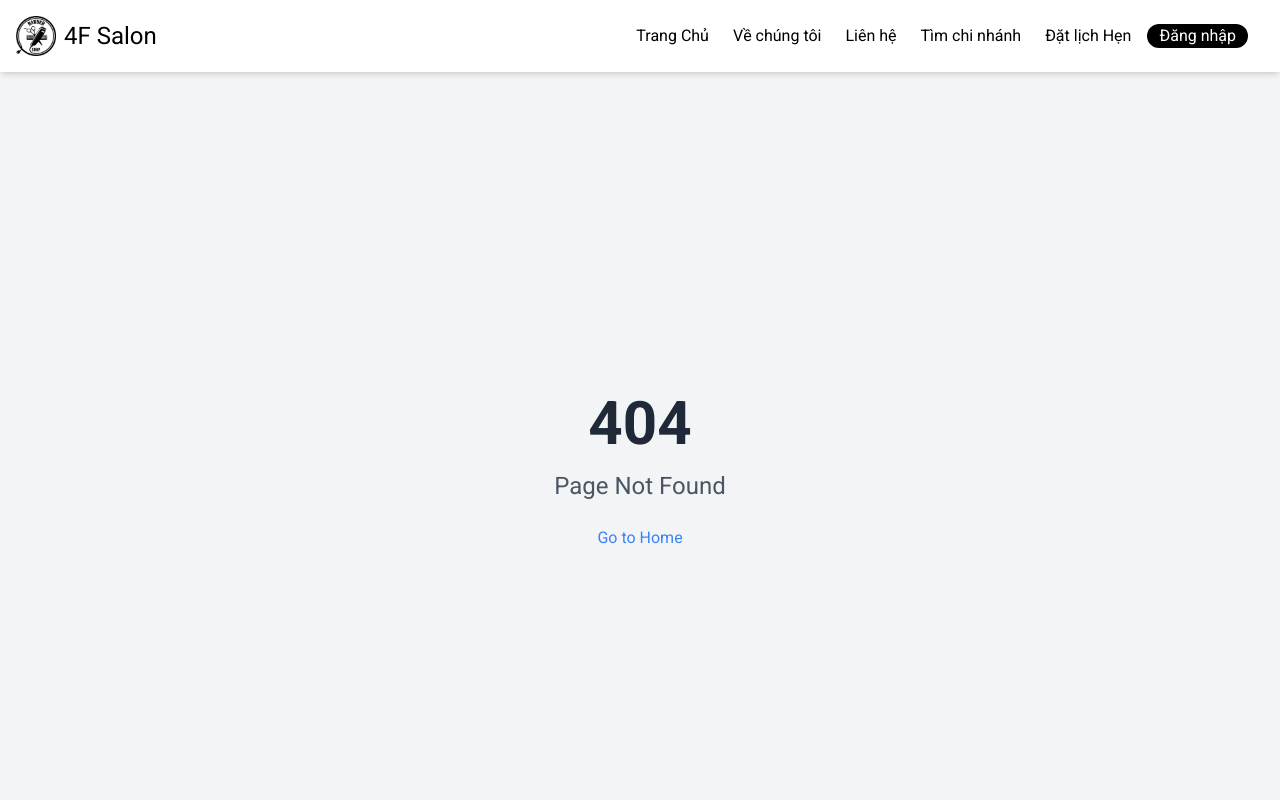
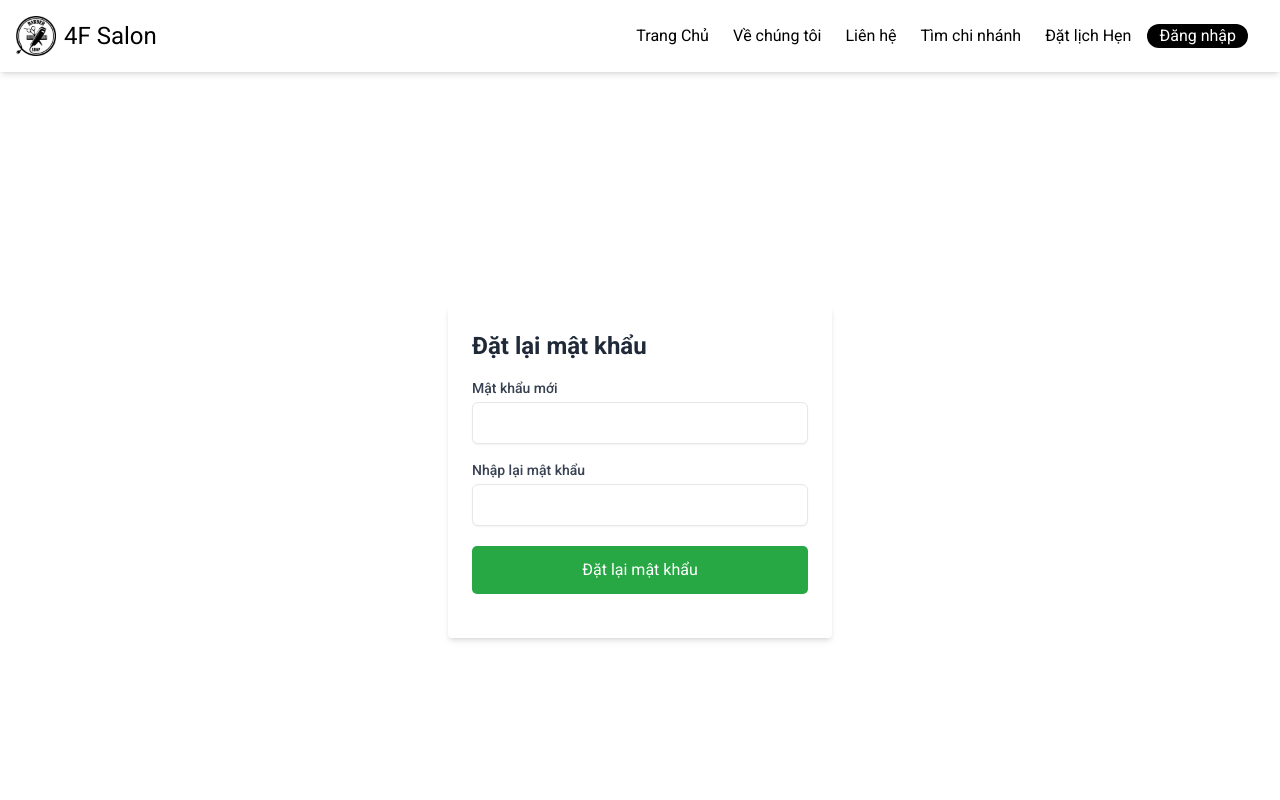
Before and after one commit to hungsinh2k4/4FSalon, a React (Vite) app in the folder Frontend/: page /reset-password in a window 1280 px wide. Shown: the top 800 px of the page. Built offline with nearby package versions, Linux system fonts and the light colour scheme.

Commit message:
forgot-password

```diff
--- a/Frontend/src/customer/App.tsx
+++ b/Frontend/src/customer/App.tsx
@@ -13,6 +13,8 @@ import ChangePassword from "./pages/ChangePassword";
 import FindNearestShop from "./pages/findNearestShop";
 import Appointment from "./pages/appointment";
 import NotFound from "./components/NotFound";
+import { ForgotPassword } from "./components/ForgotPassword";
+import { ResetPassword } from "./components/ResetPassword";
 
 const App: React.FC = () => {
   return (
@@ -30,10 +32,10 @@ const App: React.FC = () => {
             <Route path="/profile" element={<Profile />} />{" "}
             <Route path="/change-password" element={<ChangePassword />} />{" "}
             <Route path="/appointment" element={<Appointment />} />{" "}
-
             <Route path="*" element={<NotFound />} />
+            <Route path="/forgot-password" element={<ForgotPassword />} />
+            <Route path="/reset-password" element={<ResetPassword />} />
             {/* Thêm tuyến đường cho Profile */}
-
           </Routes>
         </main>
         <Footer />
--- a/Frontend/src/customer/components/ForgotPassword.tsx
+++ b/Frontend/src/customer/components/ForgotPassword.tsx
@@ -0,0 +1,51 @@
+import React, { useState } from "react";
+import authService from "../services/authService";
+export const ForgotPassword: React.FC = () => {
+  const [email, setEmail] = useState("");
+  const [message, setMessage] = useState("");
+  const handleSubmit = async (e: React.FormEvent) => {
+    e.preventDefault();
+    try {
+      const response = await authService.forgotPassword(email);
+      console.log(response);
+      setMessage("Hướng dẫn khôi phục mật khẩu đã được gửi đến email của bạn.");
+    } catch (error) {
+      setMessage("Đã xảy ra lỗi. Vui lòng thử lại.");
+    }
+  };
+  return (
+    <div className="min-h-screen flex items-center justify-center">
+      <form
+        onSubmit={handleSubmit}
+        className="w-full max-w-sm bg-white p-6 rounded shadow-md"
+      >
+        <h1 className="text-2xl font-semibold text-gray-800 mb-4">
+          Quên mật khẩu
+        </h1>
+        <div className="mb-4">
+          <label
+            htmlFor="email"
+            className="block text-sm font-medium text-gray-700"
+          >
+            Email
+          </label>
+          <input
+            type="email"
+            id="email"
+            className="mt-1 block w-full px-3 py-2 border rounded-md shadow-sm focus:ring-blue-500 focus:border-blue-500"
+            value={email}
+            onChange={(e) => setEmail(e.target.value)}
+            required
+          />
+        </div>
+        <button
+          type="submit"
+          className="w-full bg-blue-600 text-white py-2 px-4 rounded hover:bg-blue-700"
+        >
+          Gửi
+        </button>
+        {message && <p className="mt-4 text-sm text-green-600">{message}</p>}
+      </form>
+    </div>
+  );
+};
--- /dev/null
+++ b/Frontend/src/customer/components/ResetPassword.tsx
@@ -0,0 +1,78 @@
+import React, { useState } from "react";
+import { useSearchParams, useNavigate } from "react-router-dom";
+import authService from "../services/authService";
+export const ResetPassword: React.FC = () => {
+  const [searchParams] = useSearchParams();
+  const token = searchParams.get("token");
+  const [password, setPassword] = useState("");
+  const [confirmPassword, setConfirmPassword] = useState("");
+  const [message, setMessage] = useState("");
+  const navigate = useNavigate();
+  const handleSubmit = async (e: React.FormEvent) => {
+    e.preventDefault();
+    if (password !== confirmPassword) {
+      setMessage("Mật khẩu không khớp. Vui lòng thử lại.");
+      return;
+    }
+    try {
+      console.log("token", token);
+      const response = await authService.resetPassword(token || "", password);
+      console.log(response);
+      setMessage("Mật khẩu của bạn đã được đặt lại thành công.");
+      navigate("/login");
+    } catch (error) {
+      setMessage("Đã xảy ra lỗi. Vui lòng thử lại.");
+    }
+  };
+  return (
+    <div className="min-h-screen flex items-center justify-center">
+      <form
+        onSubmit={handleSubmit}
+        className="w-full max-w-sm bg-white p-6 rounded shadow-md"
+      >
+        <h1 className="text-2xl font-semibold text-gray-800 mb-4">
+          Đặt lại mật khẩu
+        </h1>
+        <div className="mb-4">
+          <label
+            htmlFor="password"
+            className="block text-sm font-medium text-gray-700"
+          >
+            Mật khẩu mới
+          </label>
+          <input
+            type="password"
+            id="password"
+            className="mt-1 block w-full px-3 py-2 border rounded-md shadow-sm focus:ring-blue-500 focus:border-blue-500"
+            value={password}
+            onChange={(e) => setPassword(e.target.value)}
+            required
+          />
+        </div>
+        <div className="mb-4">
+          <label
+            htmlFor="confirmPassword"
+            className="block text-sm font-medium text-gray-700"
+          >
+            Nhập lại mật khẩu
+          </label>
+          <input
+            type="password"
+            id="confirmPassword"
+            className="mt-1 block w-full px-3 py-2 border rounded-md shadow-sm focus:ring-blue-500 focus:border-blue-500"
+            value={confirmPassword}
+            onChange={(e) => setConfirmPassword(e.target.value)}
+            required
+          />
+        </div>
+        <button
+          type="submit"
+          className="w-full bg-blue-600 text-white py-2 px-4 rounded hover:bg-blue-700"
+        >
+          Đặt lại mật khẩu
+        </button>
+        {message && <p className="mt-4 text-sm text-green-600">{message}</p>}
+      </form>
+    </div>
+  );
+};
--- a/Frontend/src/customer/pages/Booking.tsx
+++ b/Frontend/src/customer/pages/Booking.tsx
@@ -65,7 +65,7 @@ const Booking: React.FC = () => {
   const [errorService, setErrorService] = useState<string | null>(null);
   const [errorTime, setErrorTime] = useState<string | null>(null);
   const [successInfo, setSuccessInfo] = useState<any | null>(null);
-  const { user, setUser } = useAuth();
+  useAuth();
   const [userprofile, setUserProfile] = useState<User | null>(null);
   const [customerprofile, setCustomerProfile] = useState<Customer | null>(null);
   const [message, setMessage] = useState("");
@@ -167,7 +167,6 @@ const Booking: React.FC = () => {
       }
     }
   }, [selectedDate, selectedTime, selectedService]);
-
 
   const resetState = () => {
     setSelectedEmployee(null);
@@ -479,7 +478,6 @@ const Booking: React.FC = () => {
                   : "bg-gray-200 hover:bg-blue-500"
               }`}
               onClick={() => {
-
                 if (!selectedBranch || !selectedService) {
                   if (!selectedBranch) {
                     setErrorBranch("Vui lòng chọn chi nhánh trước");
@@ -490,7 +488,8 @@ const Booking: React.FC = () => {
                   return;
                 }
 
-                setViewType("voucher")}}
+                setViewType("voucher");
+              }}
             >
               <FontAwesomeIcon icon={faTicket} className="mr-2" />
               Voucher
--- a/Frontend/src/customer/pages/Login.tsx
+++ b/Frontend/src/customer/pages/Login.tsx
@@ -97,7 +97,10 @@ const Login: React.FC = () => {
             />
           </div>
           <div className="text-right">
-            <a href="#" className="text-sm text-blue-600 hover:underline">
+            <a
+              href="/forgot-password"
+              className="text-sm text-blue-600 hover:underline"
+            >
               Quên mật khẩu ?
             </a>
           </div>
--- a/Frontend/src/customer/services/authService.ts
+++ b/Frontend/src/customer/services/authService.ts
@@ -4,7 +4,6 @@ import { User } from "../utils/types";
 import { getUser, updateUser } from "../api/user";
 import { set } from "rsuite/esm/internals/utils/date";
 import { useAuth } from "../context/AuthContext";
-
 
 interface LoginResponse {
   access_token: string;
@@ -158,12 +157,33 @@ class AuthService {
     }
   }
 
-  public async forgotPassword(email: string): Promise<void> {
+  public async forgotPassword(email: string): Promise<string> {
     try {
       await axiosInstance.post(`/auth/forgot-password`, { email });
+      return "Hướng dẫn khôi phục mật khẩu đã được gửi đến email của bạn.";
     } catch (error: any) {
       console.error("Forgot password failed:", error);
       throw error;
+    }
+  }
+
+  public async resetPassword(
+    token: string,
+    newPassword: string
+  ): Promise<string> {
+    try {
+      console.log("token", token);
+      await axiosInstance.patch(`/auth/reset-password`, {
+        token,
+        newPassword,
+      });
+      return "Mật khẩu đã được đặt lại thành công.";
+    } catch (error: any) {
+      console.log("token", token);
+      console.error("Reset password failed:", error);
+      throw new Error(
+        error.response?.data?.message || "Không thể đặt lại mật khẩu."
+      );
     }
   }
 }
```
